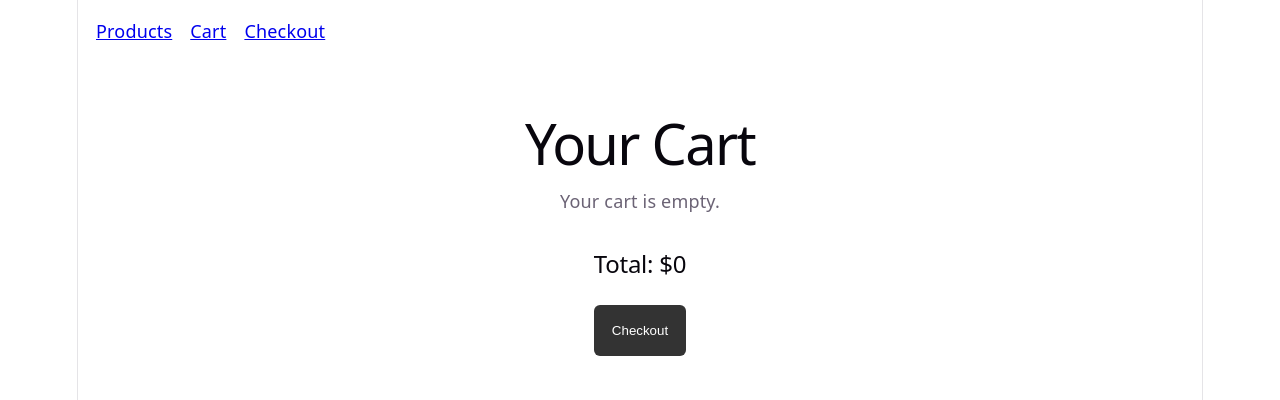
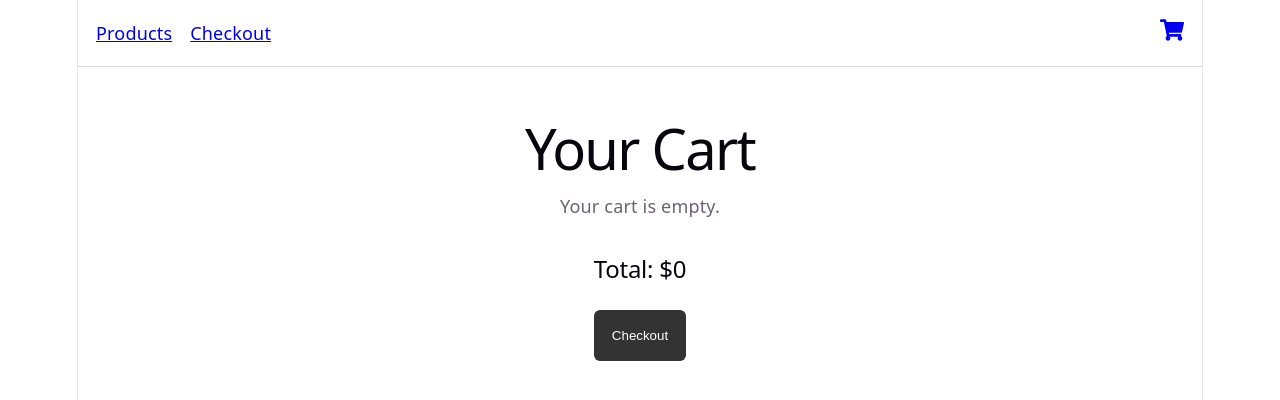
Before and after one commit to shiprasrvstv1988-creator/spirii-backendShoppingCart-project, a React (Vite) app in the folder frontend/: page /cart in a window 1280 px wide. Shown: the top 400 px of the page. Built offline with nearby package versions, Linux system fonts and the light colour scheme.

Commit message:
Add cart icon with live cart count in navbar

```diff
--- a/frontend/package.json
+++ b/frontend/package.json
@@ -12,6 +12,7 @@
   "dependencies": {
     "react": "^19.2.6",
     "react-dom": "^19.2.6",
+    "react-icons": "^5.6.0",
     "react-router-dom": "^7.15.1"
   },
   "devDependencies": {
--- a/frontend/src/App.tsx
+++ b/frontend/src/App.tsx
@@ -2,14 +2,46 @@ import { Routes, Route, Link } from "react-router-dom";
 import Products from "./pages/Products";
 import Cart from "./pages/Cart";
 import Checkout from "./pages/Checkout";
-
+import { useCart } from "./context/CartContext";
+import { FaShoppingCart } from "react-icons/fa";
 export default function App() {
+  const { cartCount } = useCart();
   return (
     <>
-      <nav style={{ display: "flex", gap: "1rem", padding: "1rem" }}>
-        <Link to="/products">Products</Link>
-        <Link to="/cart">Cart</Link>
-        <Link to="/checkout">Checkout</Link>
+      <nav
+        style={{
+          display: "flex",
+          justifyContent: "space-between",
+          alignItems: "center",
+          padding: "1rem",
+          borderBottom: "1px solid #ddd",
+        }}
+      >
+        <div style={{ display: "flex", gap: "1rem" }}>
+          <Link to="/products">Products</Link>
+          <Link to="/checkout">Checkout</Link>
+        </div>
+
+        <Link to="/cart" style={{ position: "relative" }}>
+          <FaShoppingCart size={24} />
+
+          {cartCount > 0 && (
+            <span
+              style={{
+                position: "absolute",
+                top: "-6px",
+                right: "-10px",
+                background: "red",
+                color: "white",
+                borderRadius: "50%",
+                padding: "2px 6px",
+                fontSize: "12px",
+              }}
+            >
+              {cartCount}
+            </span>
+          )}
+        </Link>
       </nav>
 
       <Routes>
```
Also changed, not shown: 1 other file (tests, documents, lock files or other folders).
